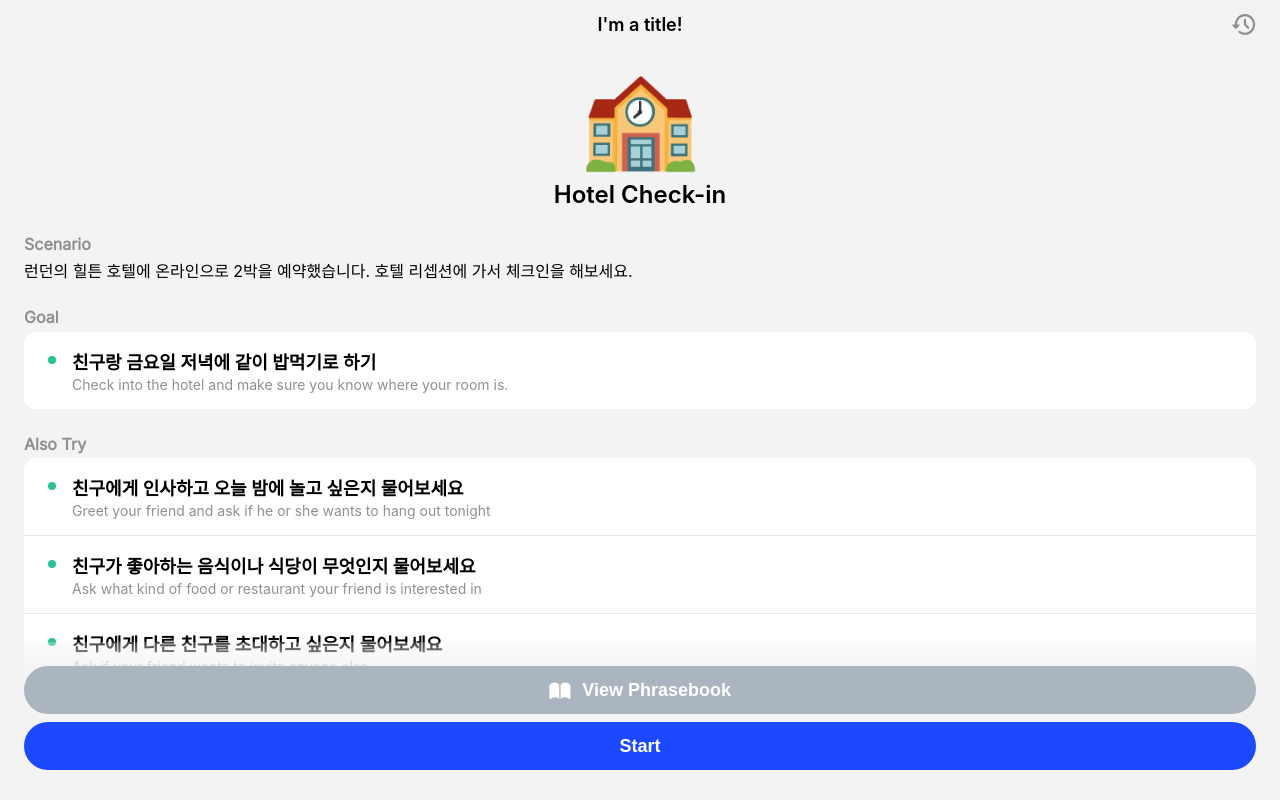
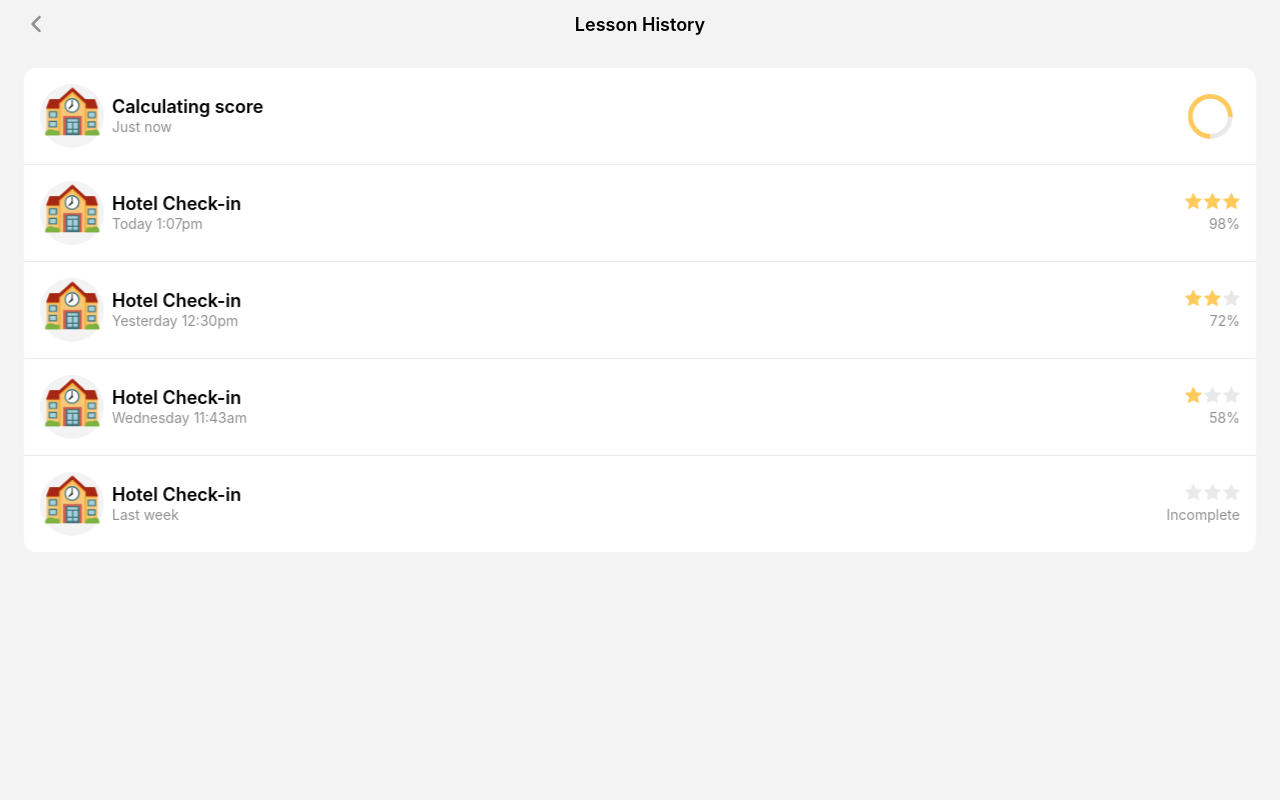
Before and after one commit to YuanchengWu/native-slide, a React (Create React App) app: page / in a window 1280 px wide. Both pictures are taken after a click on the button 1244 px from the left and 24 px from the top of the page. Built offline with nearby package versions, Linux system fonts and the light colour scheme.

Commit message:
Add navbar animations and events

```diff
--- a/src/App.tsx
+++ b/src/App.tsx
@@ -33,6 +33,9 @@ function App() {
     })
   }
 
+  const handleOpen = () => open({ canceled: false })
+  const handleClose = () => close(0)
+
   const bind = useDrag(
     ({ last, velocity: [vx], direction: [dx], movement: [mx], canceled }) => {
       // when the user releases the sheet, we check whether it passed
@@ -66,11 +69,12 @@ function App() {
     <Container>
       <Header>
         <Nav
-          icon="history"
-          handleClick={() => {}}
+          onOpen={handleOpen}
+          onClose={handleClose}
           width={width}
-          title="I'm a title!"
+          x={x}
           blur={blur}
+          title="Lesson History"
         />
       </Header>
       <Page
@@ -78,7 +82,6 @@ function App() {
           transform: x.to((px) => `translateX(${(px - width) / 4}px)`),
           filter: x.to((px) => `brightness(${range(0, width, 0.7, 1, px)})`),
         }}
-        onClick={() => open({ canceled: false })}
       >
         <ScrollLayer onScroll={handleScroll}>
           <Lesson />
@@ -92,7 +95,6 @@ function App() {
           right: `calc(-100vw + ${width}px)`,
           x,
         }}
-        onClick={() => close(0)}
       >
         <ScrollLayer onScroll={handleScroll}>
           <History />
--- a/src/components/ButtonBar.tsx
+++ b/src/components/ButtonBar.tsx
@@ -55,6 +55,11 @@ const PrimaryButton = styled.button`
   line-height: 2rem;
   width: 100%;
   padding: 0.5rem 0;
+  transition: filter 200ms ease;
+
+  :active {
+    filter: brightness(85%);
+  }
 `
 
 const SecondaryButton = styled(PrimaryButton)`
--- a/src/components/CardList.tsx
+++ b/src/components/CardList.tsx
@@ -55,6 +55,11 @@ const ListContainer = styled.ul`
 const Card = styled.li<{ variant: CardVariant }>`
   background-color: #ffffff;
   padding: 1rem;
+  transition: filter 200ms ease;
+
+  :active {
+    filter: brightness(85%);
+  }
 
   ${({ variant }) =>
     variant === "start" &&
--- a/src/components/Nav.tsx
+++ b/src/components/Nav.tsx
@@ -1,43 +1,58 @@
 import styled, { css } from "styled-components"
+import { SpringValue, animated } from "@react-spring/web"
 
 import history from "../svgs/history.svg"
 import chevron from "../svgs/left-chevron.svg"
-
-type Icon = "history" | "chevron"
+import { invlerp } from "../utils"
 
 interface NavProps {
-  icon: Icon
-  handleClick: () => void
+  onOpen: () => void
+  onClose: () => void
   width: number
+  x: SpringValue<number>
   title?: string
   blur?: boolean
 }
 
 export function Nav({
-  icon,
-  handleClick,
+  onOpen,
+  onClose,
   width,
+  x,
   title,
   blur = false,
 }: NavProps): JSX.Element {
   // TODO: abstract state using location
   return (
     <NavBar blur={blur} width={width}>
-      <span>
-        {icon === "chevron" && (
-          <IconButton type="button" onClick={handleClick}>
-            <img src={chevron} alt="chevron" />
-          </IconButton>
-        )}
-      </span>
-      <span>{title && <Title>{title}</Title>}</span>
-      <span>
-        {icon === "history" && (
-          <IconButton type="button" onClick={handleClick}>
-            <img src={history} alt="history" />
-          </IconButton>
-        )}
-      </span>
+      <animated.span
+        style={{
+          opacity: x.to((px) => invlerp(width, 0, px)),
+          transform: x.to((px) => `translateX(${px / 64}px)`),
+        }}
+      >
+        <IconButton type="button" onClick={onClose}>
+          <img src={chevron} alt="chevron" />
+        </IconButton>
+      </animated.span>
+      <animated.span
+        style={{
+          opacity: x.to((px) => invlerp(width, 0, px)),
+          transform: x.to((px) => `translateX(${px / 4}px)`),
+          pointerEvents: "none",
+        }}
+      >
+        {title && <Title>{title}</Title>}
+      </animated.span>
+      <animated.span
+        style={{
+          opacity: x.to((px) => invlerp(0, width, px)),
+        }}
+      >
+        <IconButton type="button" onClick={onOpen}>
+          <img src={history} alt="history" />
+        </IconButton>
+      </animated.span>
     </NavBar>
   )
 }
@@ -76,4 +91,12 @@ const IconButton = styled.button`
   align-items: center;
   width: 100%;
   height: 100%;
+  cursor: pointer;
+  -webkit-tap-highlight-color: transparent;
+  transition: opacity 200ms ease;
+
+  :active {
+    opacity: 0.5;
+    background-color: transparent;
+  }
 `
--- a/src/index.css
+++ b/src/index.css
@@ -21,6 +21,7 @@ code {
   width: 100%;
   height: 100%;
   position: absolute;
+  user-select: none;
 }
 
 p,
```
